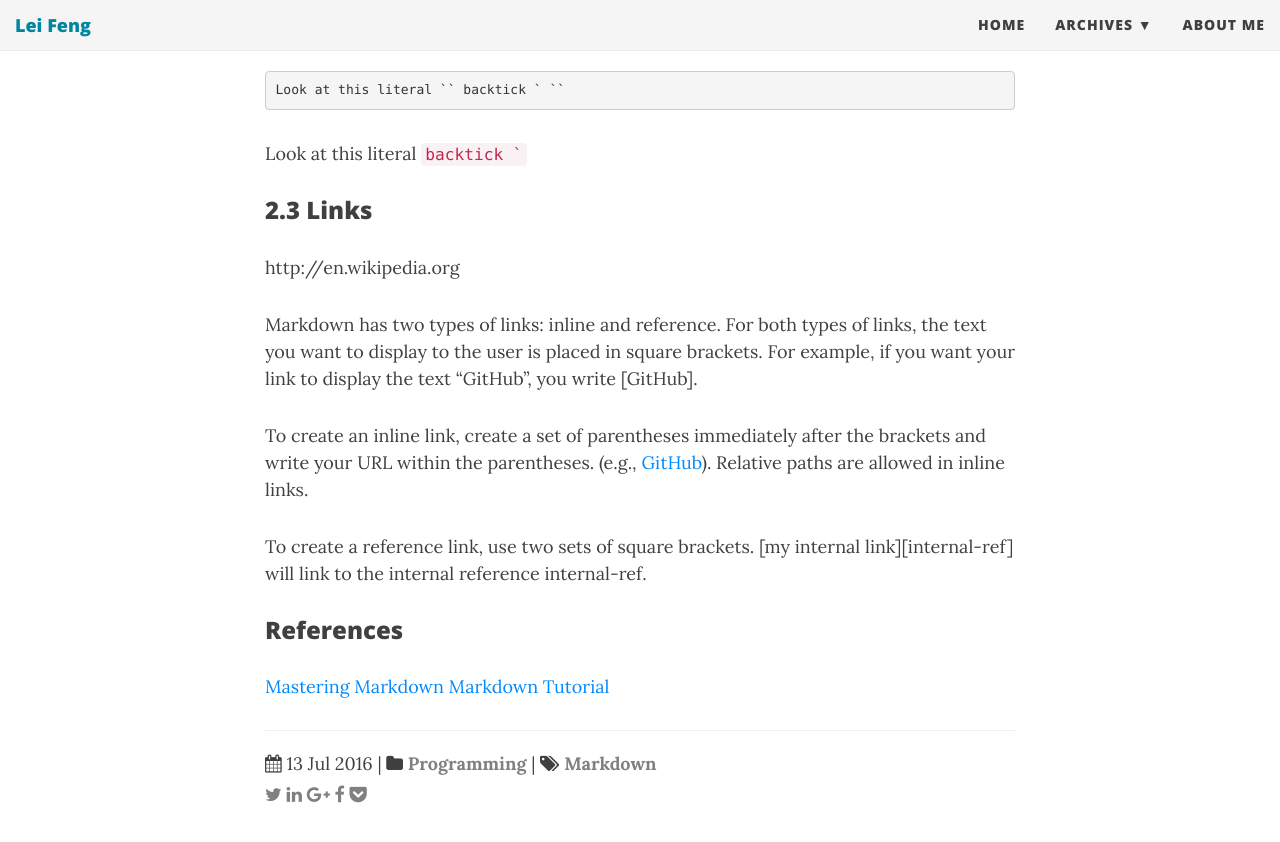
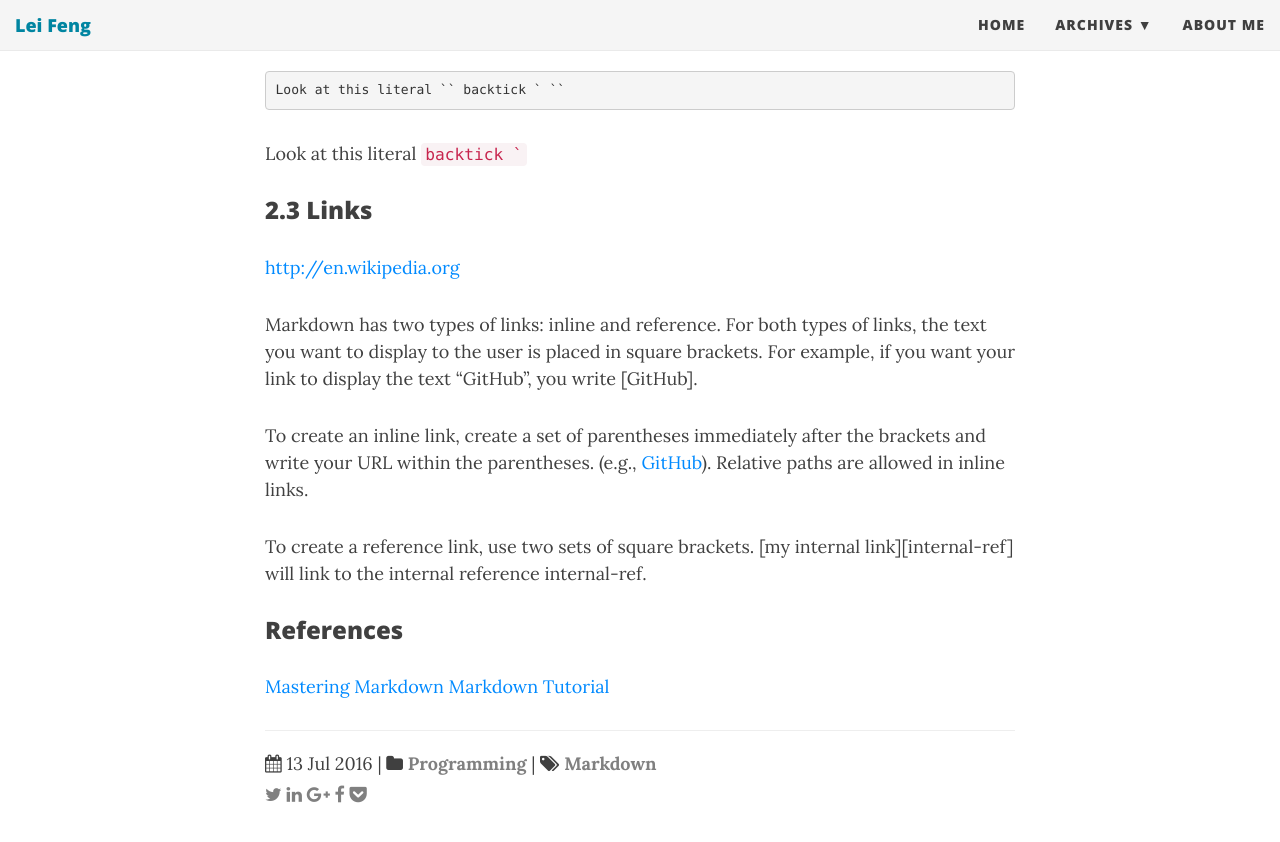
Before and after one commit to stonefl/stonefl.github.io, a Jekyll site: the page built from _posts/2015-02-20-a-quick-reference-of-markdown.md, in a window 1280 px wide and 900 px high, scrolled down 4020 px. Shown: the top 842 px of the window. Built offline with Jekyll 4.4.1, drawn with Linux system fonts in a browser that asks for light colours; nearby versions of some CDN libraries; comment, search, counter and statistics services are not loaded.

Commit message:
Updated 2015-02-20-a-quick-reference-of-markdown.md

```diff
--- a/_posts/2015-02-20-a-quick-reference-of-markdown.md
+++ b/_posts/2015-02-20-a-quick-reference-of-markdown.md
@@ -134,7 +134,7 @@ Look at this literal `` backtick ` ``
 
 ### 2.3 Links
 
-http://en.wikipedia.org
+<http://en.wikipedia.org>
 
 Markdown has two types of links: inline and reference. For both types of links, the text you want to display to the user is placed in square brackets. For example, if you want your link to display the text “GitHub”, you write [GitHub].
 
```
